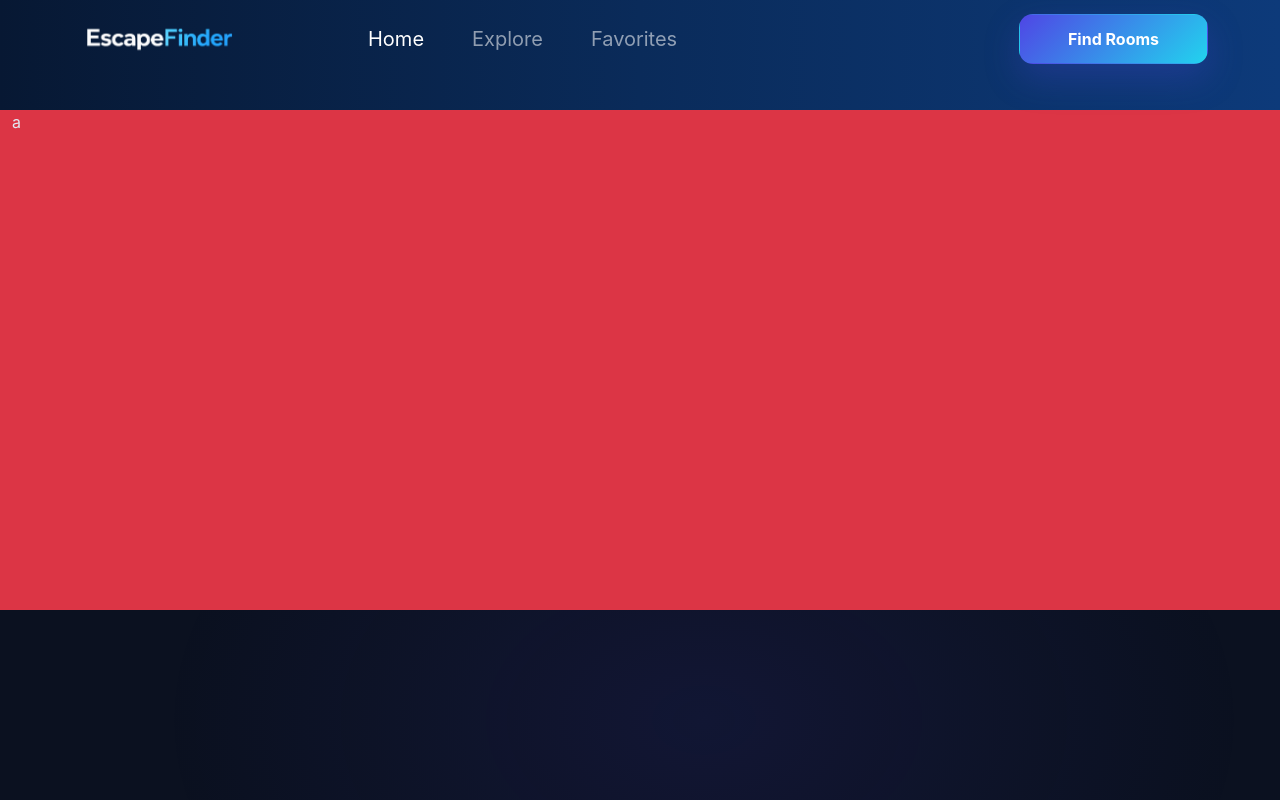
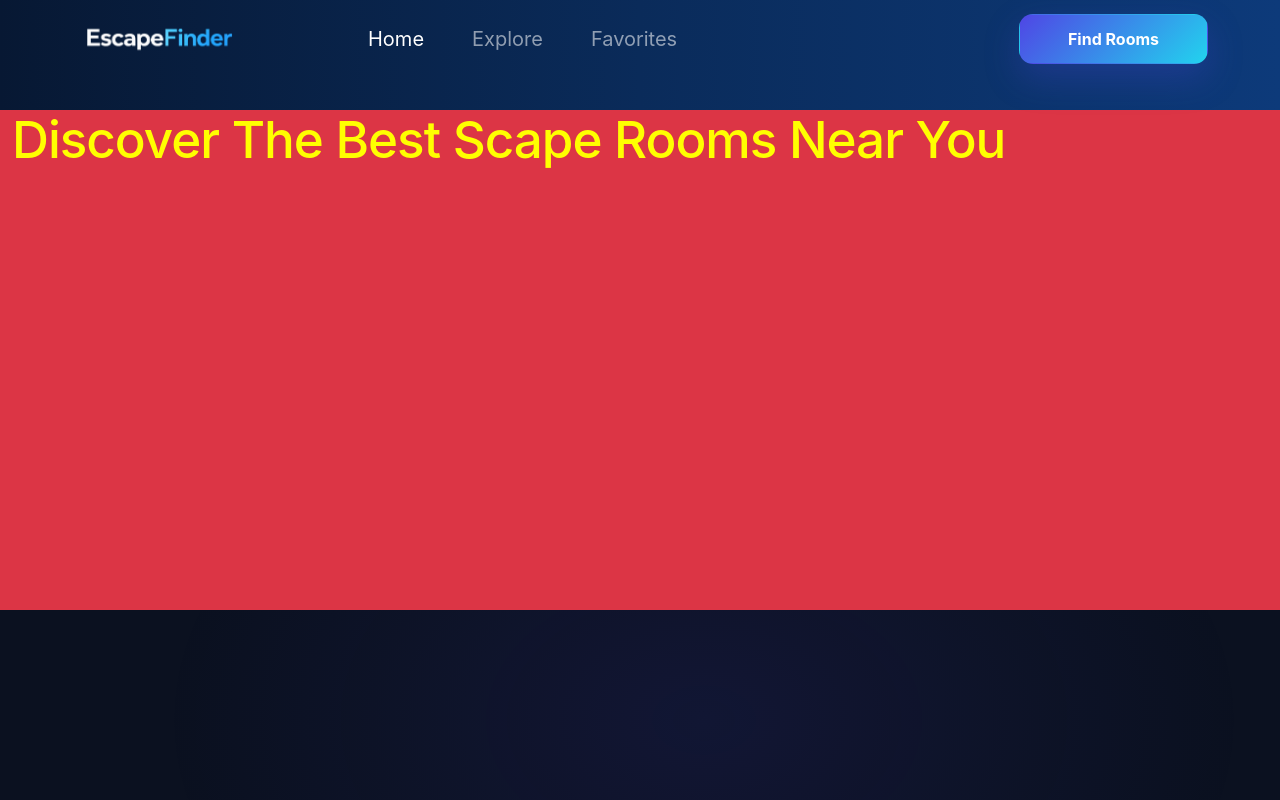
Before and after one commit to kiumars609/escape-finder, a React (Vite) app: page / in a window 1280 px wide. Built offline with nearby package versions, Linux system fonts and the light colour scheme.

Commit message:
Add Style Describe for SubHeader

```diff
--- a/src/Components/SubHeader/Describe.jsx
+++ b/src/Components/SubHeader/Describe.jsx
@@ -1,7 +1,11 @@
-import React from 'react'
+import React from "react";
 
 export default function Describe() {
   return (
-    <div>Describe</div>
-  )
+    <>
+      <h1 className="sub-header title">
+        Discover The Best Scape Rooms Near You
+      </h1>
+    </>
+  );
 }
--- a/src/Components/SubHeader/SubHeader.jsx
+++ b/src/Components/SubHeader/SubHeader.jsx
@@ -1,12 +1,15 @@
 import React from "react";
 import "./style.css";
+import Describe from "./Describe";
 
 export default function SubHeader() {
   return (
     <>
       <div className="container-fluid sub-header">
         <div className="row">
-          <div className="col-12 col-md-12 bg-danger main">a</div>
+          <div className="col-12 col-md-12 bg-danger main">
+            <Describe />
+          </div>
         </div>
       </div>
     </>
--- a/src/Components/SubHeader/style.css
+++ b/src/Components/SubHeader/style.css
@@ -1,3 +1,6 @@
 .sub-header .main {
   height: 500px;
 }
+.sub-header .main .sub-header.title {
+    color: yellow;
+}
```
